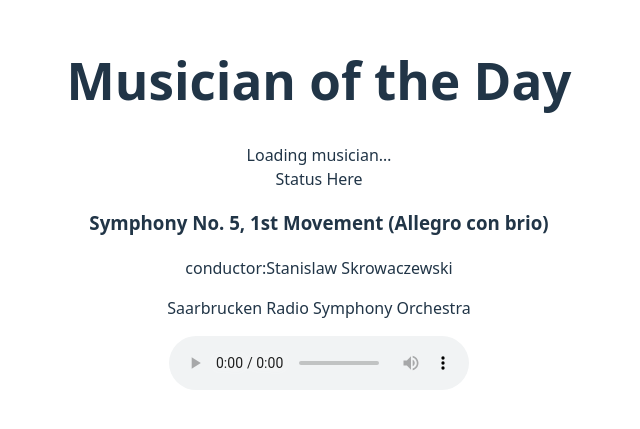
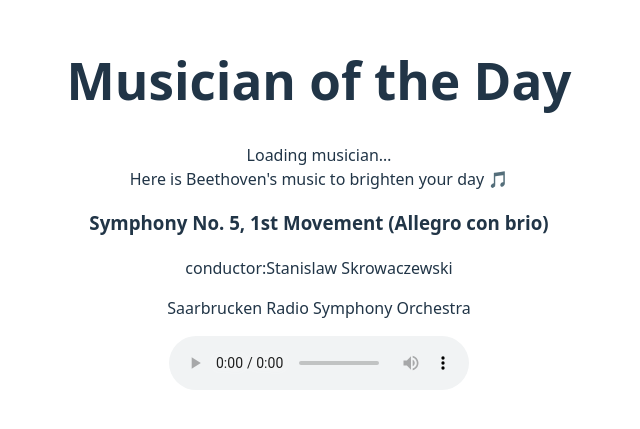
Before and after one commit to Byungjin-Kim/musician-of-the-day, a React (Vite) app: page / in a window 1280 px wide. Shown: the part 193-622 px from the top of the page, without its empty margins (321-961 px from the left). Built offline with nearby package versions, Linux system fonts and the light colour scheme; no server answers.

Commit message:
feat: complete Status component

```diff
--- a/src/App.jsx
+++ b/src/App.jsx
@@ -8,13 +8,13 @@
 // App skeleton
 function App() {
 
-  const track = musicInfo[0];
+  const track = musicInfo[0]; // JSON Data
 
   return (
     <div>
       <h1>Musician of the Day</h1>
-      <MusicianCard composerId={145} />
-      <Status message={`Here is ${track.title} to brighten your day 🎵`} />
+      <MusicianCard composerId={track.composerId} />
+      <Status name={track.name}/>
       <Track
         title={track.title}
         conductor = {track.conductor}
--- a/src/Components/Status.jsx
+++ b/src/Components/Status.jsx
@@ -1,7 +1,7 @@
 // No need to import React in React 17+
 
-function Status () {
-    return <div>Status Here</div>;
+function Status({ name }) {
+
+  return <div>Here is {name}'s music to brighten your day 🎵</div>;
 }
-
 export default Status;
--- a/src/data/musicInfo.json
+++ b/src/data/musicInfo.json
@@ -1,6 +1,7 @@
 [
   {
     "title": "Symphony No. 5, 1st Movement (Allegro con brio)",
+    "name": "Beethoven",
     "complete_name": "Ludwig van Beethoven",
     "composerId": 145,
     "performer": "Saarbrucken Radio Symphony Orchestra",
```
